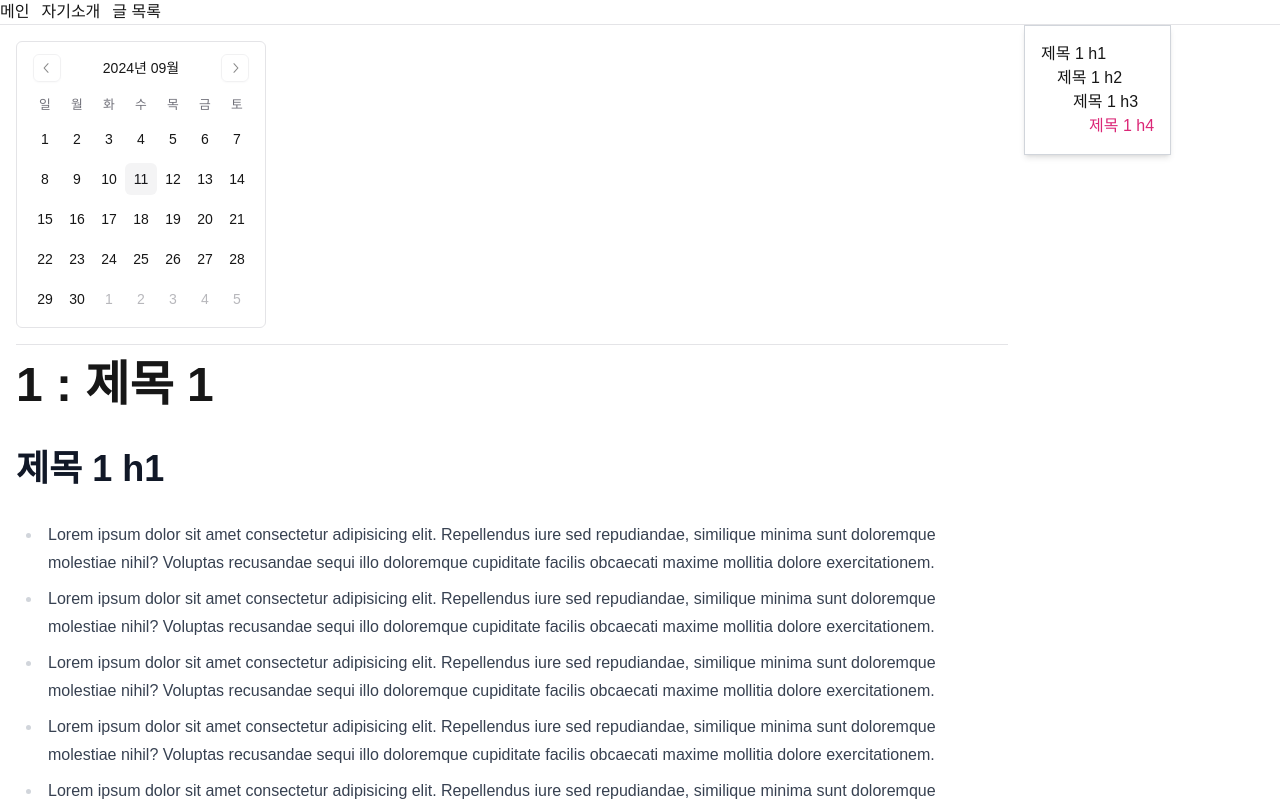
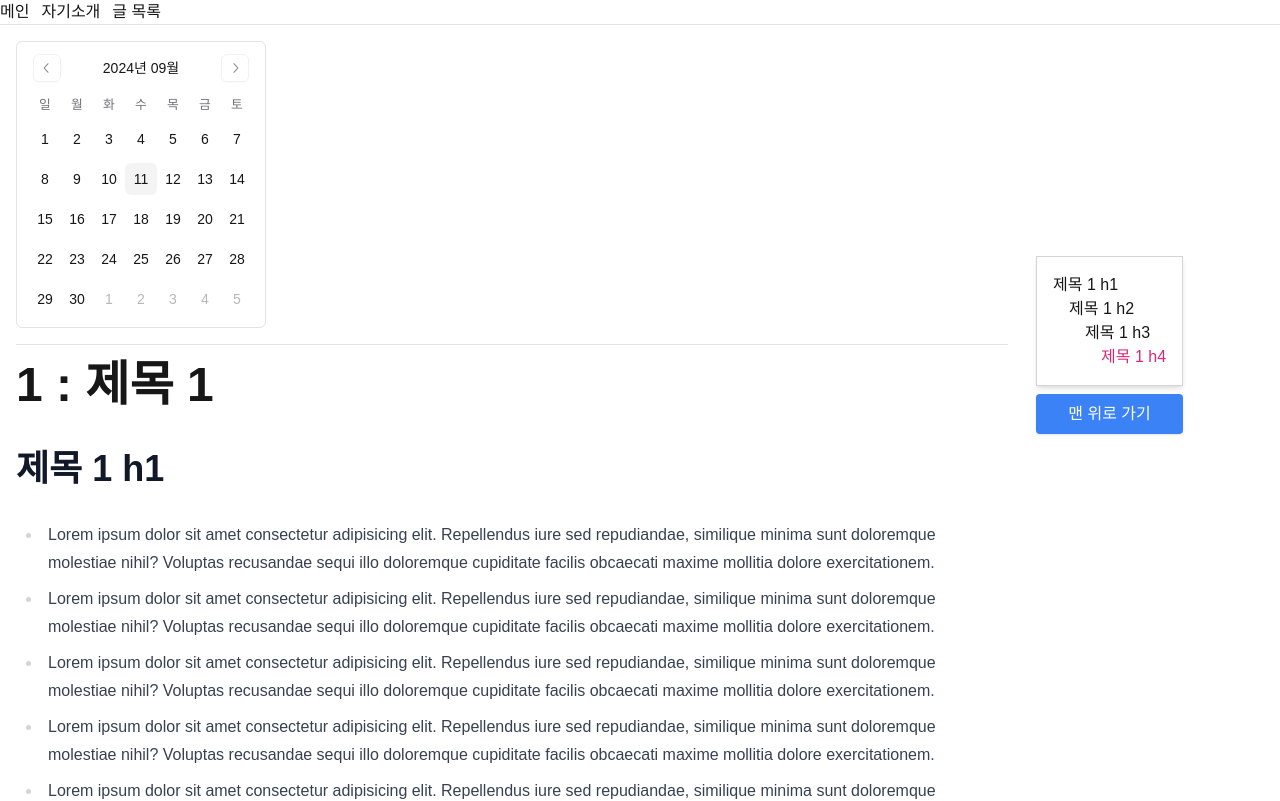
Before and after one commit to CheorHyeon/blog-2024-09-11, a Next.js app: page /posts/1 in a window 1280 px wide. Shown: the top 801 px of the page. Built offline with nearby package versions, Linux system fonts and the light colour scheme; a web font is replaced by a local one.

Commit message:
ToC에 상단 이동 버튼 추가

```diff
--- a/src/app/posts/[id]/TocSidebar.tsx
+++ b/src/app/posts/[id]/TocSidebar.tsx
@@ -46,7 +46,8 @@ export const TocSidebar = ({ html }: { html: string }) => {
   const activeIdList = useHeadingsObserver("h1, h2, h3, h4");
 
   return (
-    <ul className="fixed bg-white border border-gray-300 shadow-md p-4">
+    <div className="fixed top-[30%] flex flex-col gap-2 py-4 px-3">
+      <ul className="bg-white border border-gray-300 shadow-md p-4">
         {headings.map((item) => {
           const isIntersecting = activeIdList.includes(item.link);
           const marginClass = getMarginClass(item.indent);
@@ -63,6 +64,13 @@ export const TocSidebar = ({ html }: { html: string }) => {
           );
         })}
       </ul>
+      <button
+        onClick={toTop}
+        className="bg-blue-500 text-white p-2 rounded shadow text-center"
+      >
+        맨 위로 가기
+      </button>
+    </div>
   );
 };
 
@@ -80,3 +88,7 @@ const getMarginClass = (indent: number) => {
       return ""; // No margin for indent level 0
   }
 };
+
+const toTop = () => {
+  window.scrollTo({ top: 0, behavior: "smooth" });
+};
--- a/src/app/posts/[id]/page.tsx
+++ b/src/app/posts/[id]/page.tsx
@@ -45,7 +45,7 @@ export default async function PostDetail({
   // 리액트에서 중괄호 ({}) 가 자바스크립트 객체를 출력할 수 있게 해줌
 
   return (
-    <div className="flex">
+    <div className="flex justify-center items-center">
       <div className="w-4/5">
         <PostDetailBody post={post} html={htmlText.toString()} />
       </div>
```
Lines whose indentation alone changed are shown as unchanged.
